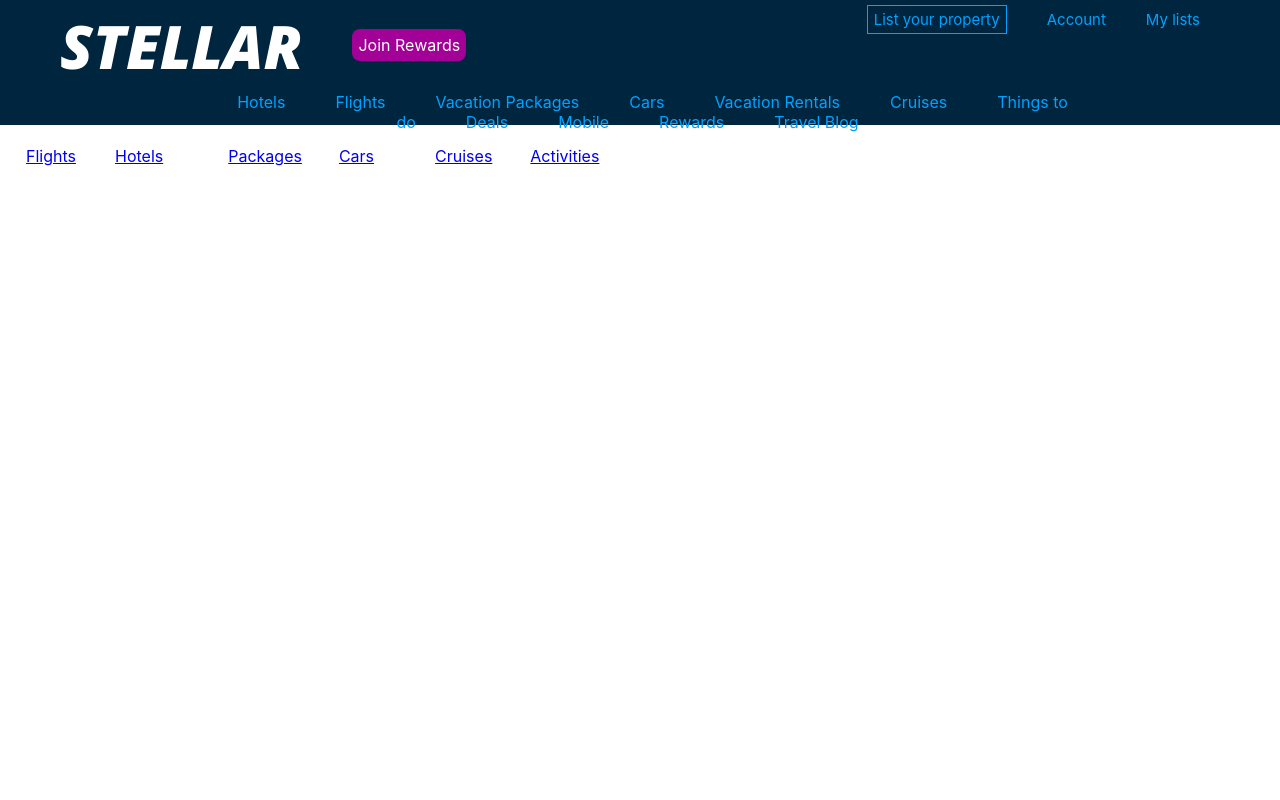
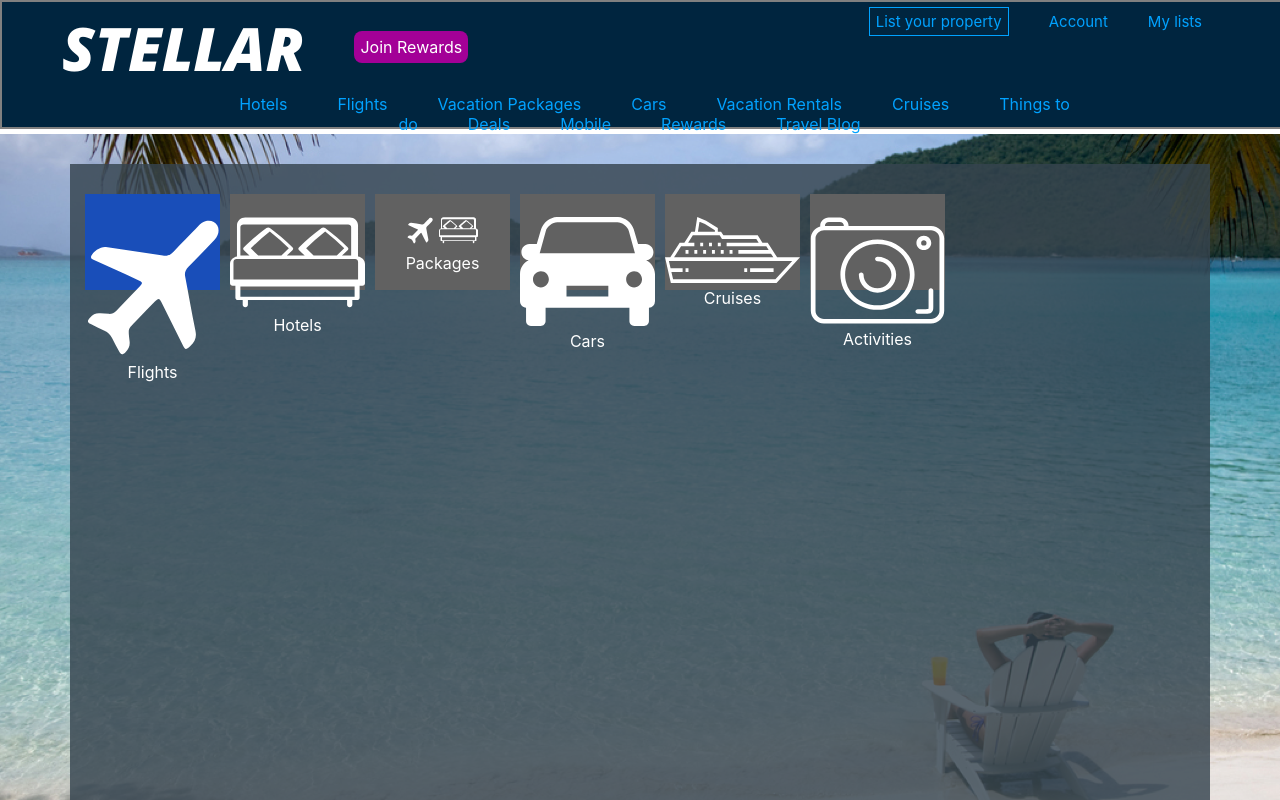
Before and after one commit to taubman33/Stellar, a React (Create React App) app in the folder client/: page / in a window 1280 px wide. Shown: the top 800 px of the page. Built offline with nearby package versions, Linux system fonts and the light colour scheme.

Commit message:
main page background and home row buttons complete

```diff
--- a/client/src/components/routes/Home.jsx
+++ b/client/src/components/routes/Home.jsx
@@ -1,36 +1,41 @@
 import React from 'react'
 import { Link } from 'react-router-dom'
+import '../../css/Home.css'
 
 
 function Home() {
     return (
         <div className="home">
+            <div className='home-container'>
                 <div className="home-row">
-                <Link to="#">
+                    <Link to="#" className='home-row-button home-selected'>
                         <img src={require('../../assets/airplane.svg')} />
-                    Flights
+                        <p>Flights</p>
                     </Link>
-                <Link to="#">
+                    <Link to="#" className='home-row-button'>
                         <img src={require('../../assets/hotel.svg')} />
-                    Hotels
+                        <p>Hotels</p>
                     </Link>
-                <Link to="#">
+                    <Link to="#" className='home-row-button'>
+                        <div>
                             <img src={require('../../assets/airplane.svg')} />
                             <img src={require('../../assets/hotel.svg')} />
-                    Packages
+                        </div>
+                        <p>Packages</p>
                     </Link>
-                <Link to="#">
+                    <Link to="#" className='home-row-button'>
                         <img src={require('../../assets/car.svg')} />
-                    Cars
+                        <p>Cars</p>
                     </Link>
-                <Link to="#">
+                    <Link to="#" className='home-row-button'>
                         <img src={require('../../assets/cruise.svg')} />
-                    Cruises
+                        <p>Cruises</p>
                     </Link>
-                <Link to="#">
+                    <Link to="#" className='home-row-button'>
                         <img src={require('../../assets/camera.svg')} />
-                    Activities
+                        <p>Activities</p>
                     </Link>
+                </div>
             </div>
         </div>
     )
--- /dev/null
+++ b/client/src/css/Home.css
@@ -0,0 +1,58 @@
+:root {
+  --bg-color: #616161;
+  --bg-color-opaque: #35444FD0;
+  --button-selected: #194EB9;
+}
+
+.home {
+  background-image: url('../assets/secret-mexico-beach-clipped.png');
+  height: 890px;
+}
+
+.home-container {
+  background-color: var(--bg-color-opaque);
+  height: 660px;
+  width: 1140px;
+  margin: 0 auto;
+  position: relative;
+  top: 30px;
+  display: grid;
+  grid-template-rows: repeat(1fr, 8);
+}
+
+.home-row {
+  grid-rows: 1 / 1;
+  display: flex;
+  margin-left: 10px;
+  padding-top: 10px;
+}
+
+.home-row-button {
+  width: 135px;
+  height: 96px;
+  background-color: var(--bg-color);
+  color: white;
+  text-decoration: none;
+  display: flex;
+  flex-flow: column;
+  text-align: center;
+  margin: 20px 5px 0 5px;
+}
+
+.home-row-button img {
+  position: relative;
+  top: 23px;
+}
+
+.home-row-button p {
+  position: relative;
+  top: 12px;
+}
+
+.home-row-button div img {
+  margin: 0 3px;
+}
+
+.home-selected {
+  background-color: var(--button-selected);
+}
--- a/client/src/css/Nav.css
+++ b/client/src/css/Nav.css
@@ -11,6 +11,7 @@
   height: 125px;
   display: inline-block;
   width: 100%;
+  border: 2px solid gray;
 }
 
 .nav-link {
```
Lines whose indentation alone changed are shown as unchanged.
